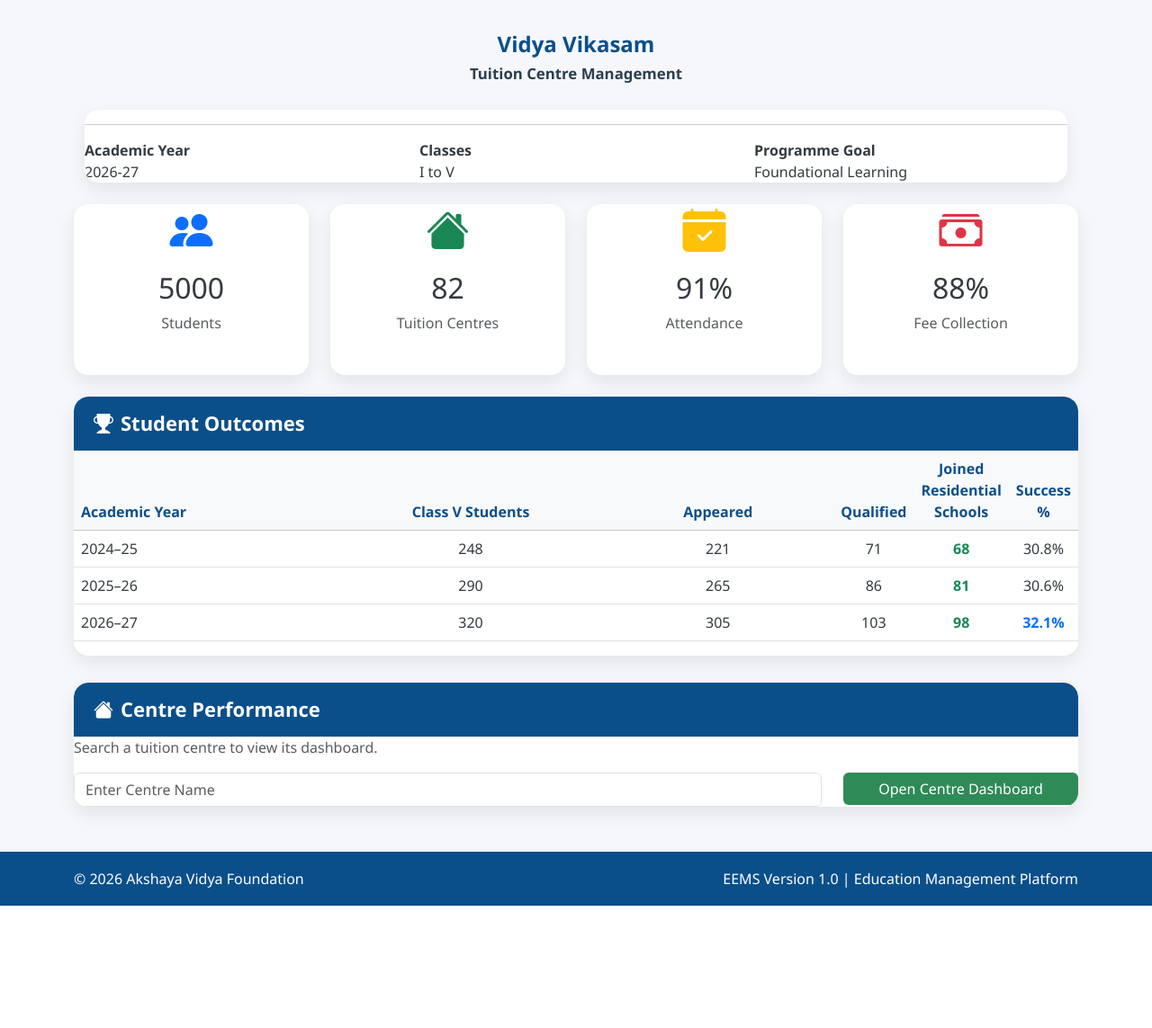
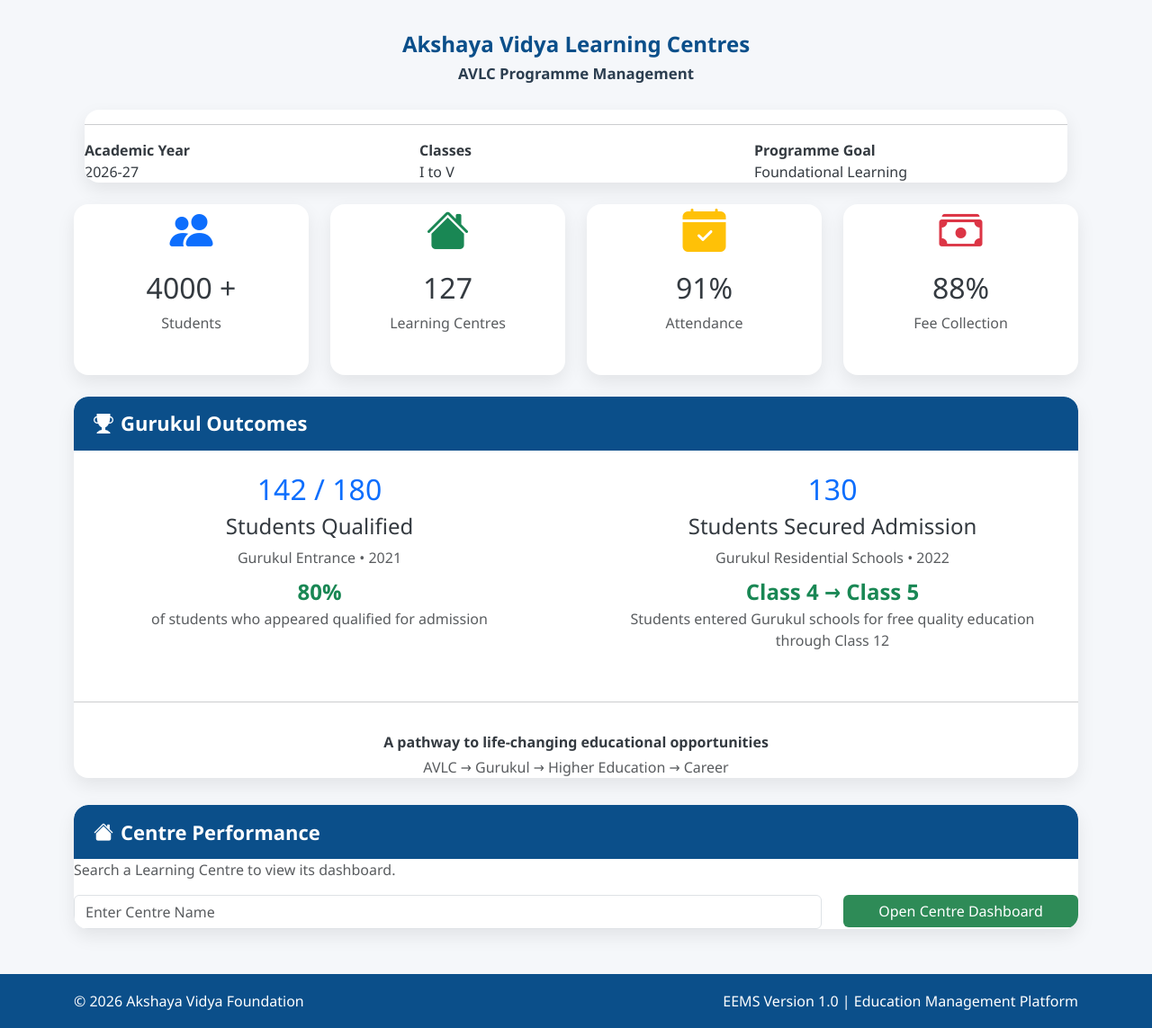
Before and after one commit to tumulururamesh/eems, a Flask app: page /vidya-vikasam in a window 1280 px wide. Shown: the part 150-1293 px from the top of the page at 90% size. Before the commit the page ends 1157 px from the top, so only its background shows below. Run offline with Flask 3, Linux system fonts and the light colour scheme.

Commit message:
Update AVF learning centre dashboards

```diff
--- a/templates/vidya_vikasam/dashboard.html
+++ b/templates/vidya_vikasam/dashboard.html
@@ -2,7 +2,7 @@
 {% extends "base.html" %}
 
 {% block title %}
-Vidya Vikasam Dashboard
+Akshaya Vidya Learning Centres Dashboard
 {% endblock %}
 
 {% block page_title %}
@@ -19,11 +19,11 @@
     <div class="programme-header">
 
         <h2 class="programme-title">
-            Vidya Vikasam
+            Akshaya Vidya Learning Centres
         </h2>
 
         <h3 class="programme-subtitle">
-            Tuition Centre Management
+            AVLC Programme Management
         </h3>
 
     </div>
@@ -85,7 +85,7 @@
 
                 <i class="bi bi-people-fill display-5 text-primary"></i>
 
-                <h2 class="mt-3">5000</h2>
+                <h2 class="mt-3">4000 +</h2>
 
                 <p class="text-muted">Students</p>
 
@@ -103,9 +103,9 @@
 
                 <i class="bi bi-house-fill display-5 text-success"></i>
 
-                <h2 class="mt-3">82</h2>
+                <h2 class="mt-3">127</h2>
 
-                <p class="text-muted">Tuition Centres</p>
+                <p class="text-muted">Learning Centres</p>
 
             </div>
 
@@ -150,9 +150,8 @@
     </div>
 
 </div>
-
 <!-- ========================================= -->
-<!-- Student Outcomes -->
+<!-- Gurukul Outcomes -->
 <!-- ========================================= -->
 
 <div class="dashboard-card mt-4">
@@ -161,94 +160,94 @@
 
         <i class="bi bi-trophy-fill me-2"></i>
 
-        Student Outcomes
+        Gurukul Outcomes
 
     </div>
 
     <div class="card-body">
 
-        <table class="table table-hover align-middle">
+        <div class="row g-4">
 
-            <thead class="table-light">
+            <!-- 2021 Outcome -->
 
-                <tr>
+            <div class="col-md-6">
 
-                    <th>Academic Year</th>
-                    <th class="text-center">Class V Students</th>
-                    <th class="text-center">Appeared</th>
-                    <th class="text-center">Qualified</th>
-                    <th class="text-center">Joined Residential Schools</th>
-                    <th class="text-center">Success %</th>
+                <div class="text-center p-4">
 
-                </tr>
+                    <h2 class="text-primary">
+                        142 / 180
+                    </h2>
 
-            </thead>
+                    <h4>
+                        Students Qualified
+                    </h4>
 
-            <tbody>
+                    <p class="text-muted mb-2">
+                        Gurukul Entrance • 2021
+                    </p>
 
-                <tr>
+                    <div class="fs-4 fw-bold text-success">
+                        80%
+                    </div>
 
-                    <td>2024–25</td>
+                    <p class="text-muted">
+                        of students who appeared
+                        qualified for admission
+                    </p>
 
-                    <td class="text-center">248</td>
+                </div>
 
-                    <td class="text-center">221</td>
+            </div>
 
-                    <td class="text-center">71</td>
 
-                    <td class="text-center fw-bold text-success">
-                        68
-                    </td>
+            <!-- 2022 Outcome -->
 
-                    <td class="text-center">
-                        30.8%
-                    </td>
+            <div class="col-md-6">
 
-                </tr>
+                <div class="text-center p-4">
 
-                <tr>
+                    <h2 class="text-primary">
+                        130
+                    </h2>
 
-                    <td>2025–26</td>
+                    <h4>
+                        Students Secured Admission
+                    </h4>
 
-                    <td class="text-center">290</td>
+                    <p class="text-muted mb-2">
+                        Gurukul Residential Schools • 2022
+                    </p>
 
-                    <td class="text-center">265</td>
+                    <div class="fs-4 fw-bold text-success">
+                        Class 4 → Class 5
+                    </div>
 
-                    <td class="text-center">86</td>
+                    <p class="text-muted">
+                        Students entered Gurukul schools
+                        for free quality education through Class 12
+                    </p>
 
-                    <td class="text-center fw-bold text-success">
-                        81
-                    </td>
+                </div>
 
-                    <td class="text-center">
-                        30.6%
-                    </td>
+            </div>
 
-                </tr>
+        </div>
 
-                <tr>
+        <hr>
 
-                    <td>2026–27</td>
+        <div class="text-center mt-3">
 
-                    <td class="text-center">320</td>
+            <p class="mb-1">
+                <strong>
+                    A pathway to life-changing educational opportunities
+                </strong>
+            </p>
 
-                    <td class="text-center">305</td>
+            <p class="text-muted mb-0">
+                AVLC → Gurukul → Higher Education → Career
+            </p>
 
-                    <td class="text-center">103</td>
-
-                    <td class="text-center fw-bold text-success">
-                        98
-                    </td>
-
-                    <td class="text-center fw-bold text-primary">
-                        32.1%
-                    </td>
-
-                </tr>
-
-            </tbody>
-
-        </table>
+        </div>
 
     </div>
 
@@ -272,7 +271,7 @@
 
         <p class="text-muted">
 
-            Search a tuition centre to view its dashboard.
+            Search a Learning Centre to view its dashboard.
 
         </p>
 
```
Also changed, not shown: templates/vidya_vikasam/centre_dashboard.html (+26 -16 lines).
